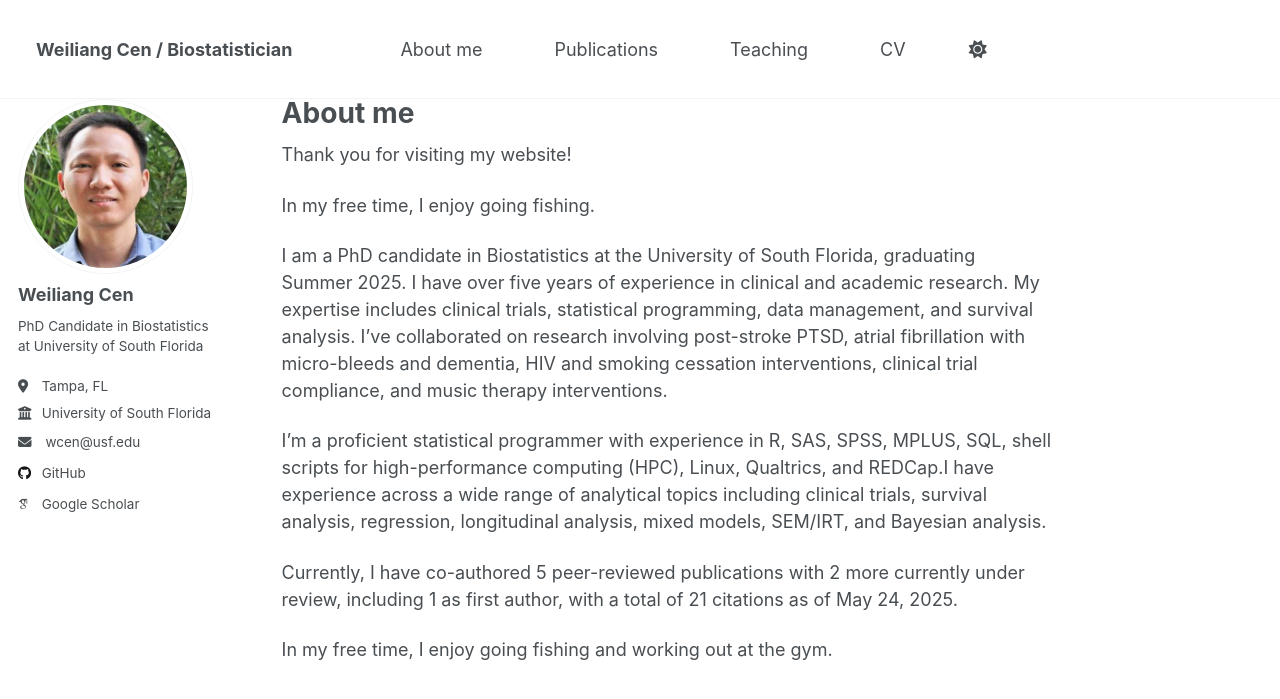
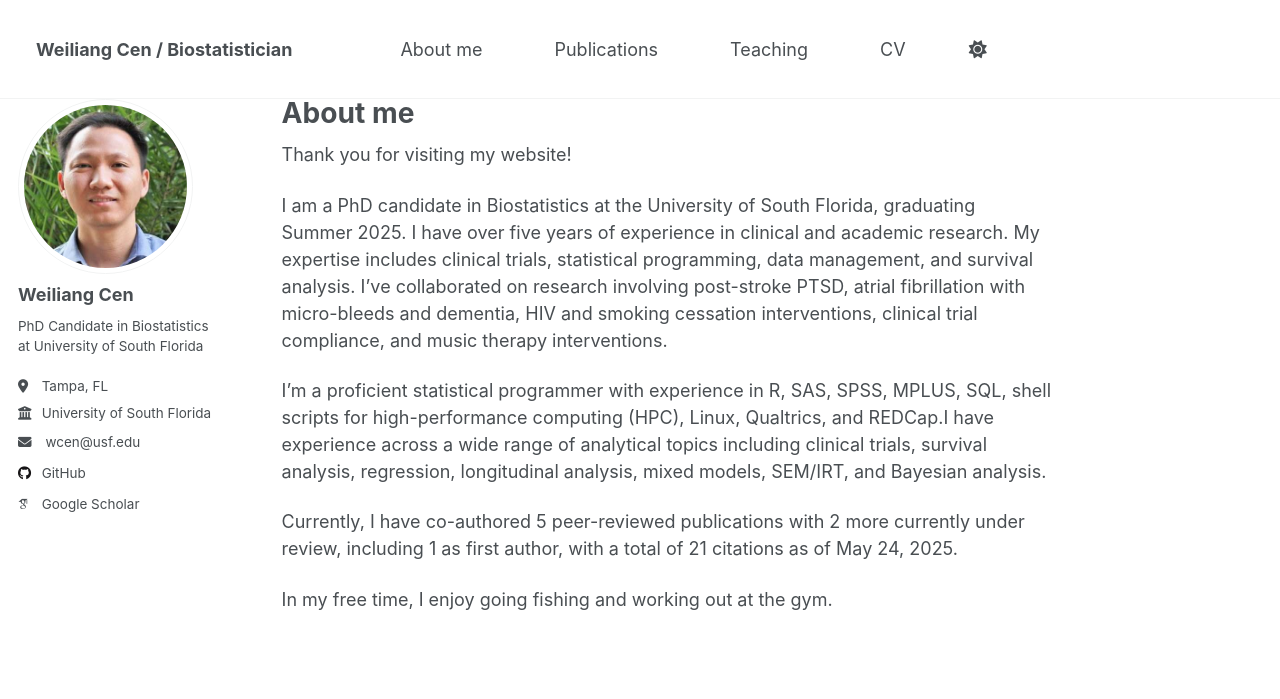
Before and after one commit to w-cen/w-cen.github.io, a Jekyll site: the page built from _pages/about.md, in a window 1280 px wide and 930 px high. Shown: the top 699 px of the window. Built offline with Jekyll 4.4.1, drawn with Linux system fonts in a browser that asks for light colours; some web fonts are replaced.

Commit message:
Update about.md

```diff
--- a/_pages/about.md
+++ b/_pages/about.md
@@ -8,8 +8,6 @@ redirect_from:
 ---
 Thank you for visiting my website!
 
-In my free time, I enjoy going fishing.
-
 I am a PhD candidate in Biostatistics at the University of South Florida, graduating Summer 2025. I have over five years of experience in clinical and academic research. My expertise includes clinical trials, statistical programming, data management, and survival analysis. I've collaborated on research involving post-stroke PTSD, atrial fibrillation with micro-bleeds and dementia, HIV and smoking cessation interventions, clinical trial compliance, and music therapy interventions.
 
 I'm a proficient statistical programmer with experience in R, SAS, SPSS, MPLUS, SQL, shell scripts for high-performance computing (HPC), Linux, Qualtrics, and REDCap.I have experience across a wide range of analytical topics including clinical trials, survival analysis, regression, longitudinal analysis, mixed models, SEM/IRT, and Bayesian analysis.
```
